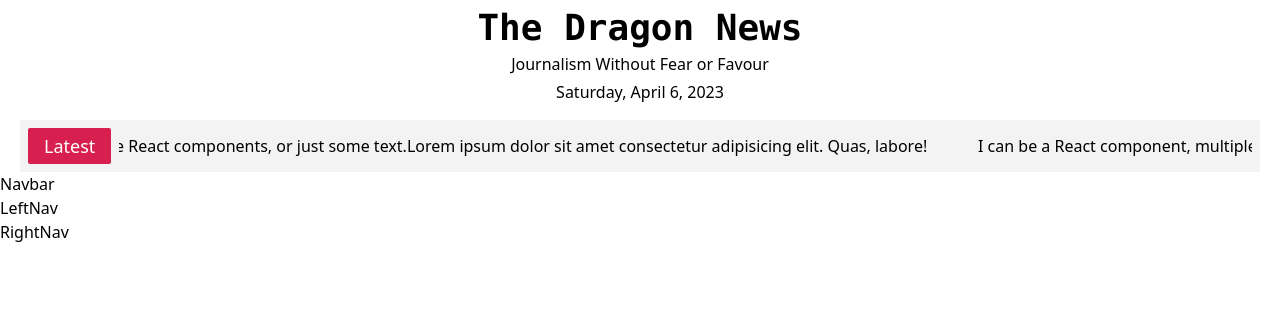
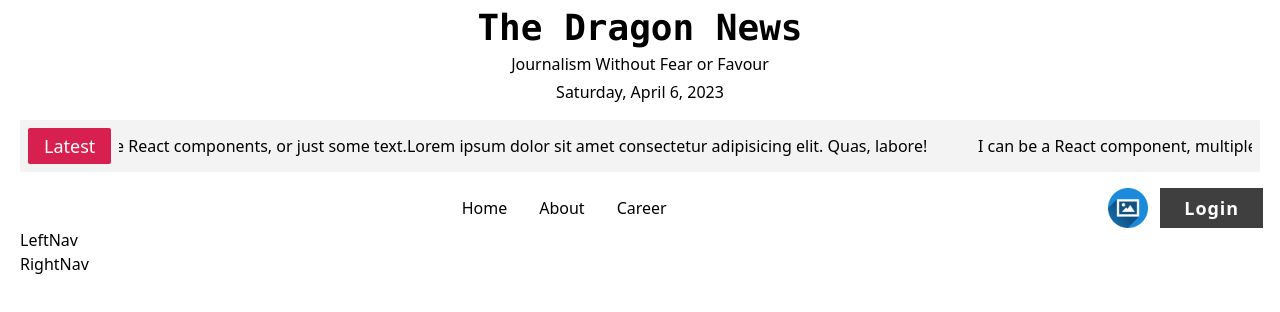
Before and after one commit to Bulbulahmed10/new-dragon-firebase-react, a React (Vite) app in the folder client/: page / in a window 1280 px wide. Shown: the top 312 px of the page. Built offline with nearby package versions, Linux system fonts and the light colour scheme.

Commit message:
create header, marquee & navbar section

```diff
--- a/client/src/layouts/Main.jsx
+++ b/client/src/layouts/Main.jsx
@@ -3,20 +3,13 @@ import Header from "../shared/header/Header";
 import Navbar from "../shared/navbar/Navbar";
 import { Outlet } from "react-router-dom";
 
-import LeftNav from "../components/leftNav/LeftNav";
-import RightNav from "../shared/rightNav/RightNav";
-
 const Main = () => {
   return (
-    <div>
+    <div className="w-full max-w-[1240px] m-auto">
       <Header />
       <Navbar />
       <main>
-        <LeftNav />
-
         <Outlet />
-
-        <RightNav />
       </main>
     </div>
   );
--- a/client/src/pages/carreer/Career.jsx
+++ b/client/src/pages/carreer/Career.jsx
@@ -1,9 +1,9 @@
 import React from 'react'
 
-const career = () => {
+const Career = () => {
   return (
     <div>career</div>
   )
 }
 
-export default career
+export default Career
--- a/client/src/pages/home/Home.jsx
+++ b/client/src/pages/home/Home.jsx
@@ -0,0 +1,14 @@
+import React from 'react'
+import LeftNav from '../../components/leftNav/LeftNav'
+import RightNav from '../../shared/rightNav/RightNav'
+
+const Home = () => {
+  return (
+    <div>
+        <LeftNav />
+        <RightNav />
+    </div>
+  )
+}
+
+export default Home
--- /dev/null
+++ b/client/src/shared/navbar/ActiveLink.jsx
@@ -0,0 +1,20 @@
+import React from "react";
+import { NavLink } from "react-router-dom";
+
+const ActiveLink = ({ to, children }) => {
+  return (
+    <div>
+      <NavLink
+        to={to}
+        className={({ isActive }) => {
+          isActive
+            ? "font-bold text-violet-600 text-lg"
+            : "font-bold text-[#706F6F] text-lg";
+        }}>
+        {children}
+      </NavLink>
+    </div>
+  );
+};
+
+export default ActiveLink;
--- a/client/src/shared/navbar/Navbar.jsx
+++ b/client/src/shared/navbar/Navbar.jsx
@@ -1,9 +1,22 @@
-import React from 'react'
-
+import React from "react";
+import noProfileImage from "../.././assets/no-profile.png";
+import ActiveLink from "./ActiveLink";
 const Navbar = () => {
   return (
-    <nav>Navbar</nav>
-  )
-}
+    <nav className="flex items-center justify-center mt-4 max-w-[1240px] m-auto ">
+      <div className="flex justify-center gap-8 w-full">
+        <ActiveLink to="/">Home</ActiveLink>
+        <ActiveLink to="/about">About</ActiveLink>
+        <ActiveLink to="/career">Career</ActiveLink>
+      </div>
+      <div className="flex gap-3 ml-auto mr-4">
+        <img className="w-10 h-10" src={noProfileImage} alt="" />
+        <button className="text-lg font-bold bg-[#403F3F] text-white px-6 tracking-wider">
+          Login
+        </button>
+      </div>
+    </nav>
+  );
+};
 
-export default Navbar
+export default Navbar;
```
Also changed, not shown: client/src/routes/Main.jsx (+23 -7 lines), client/src/assets/no-profile.png (added).
